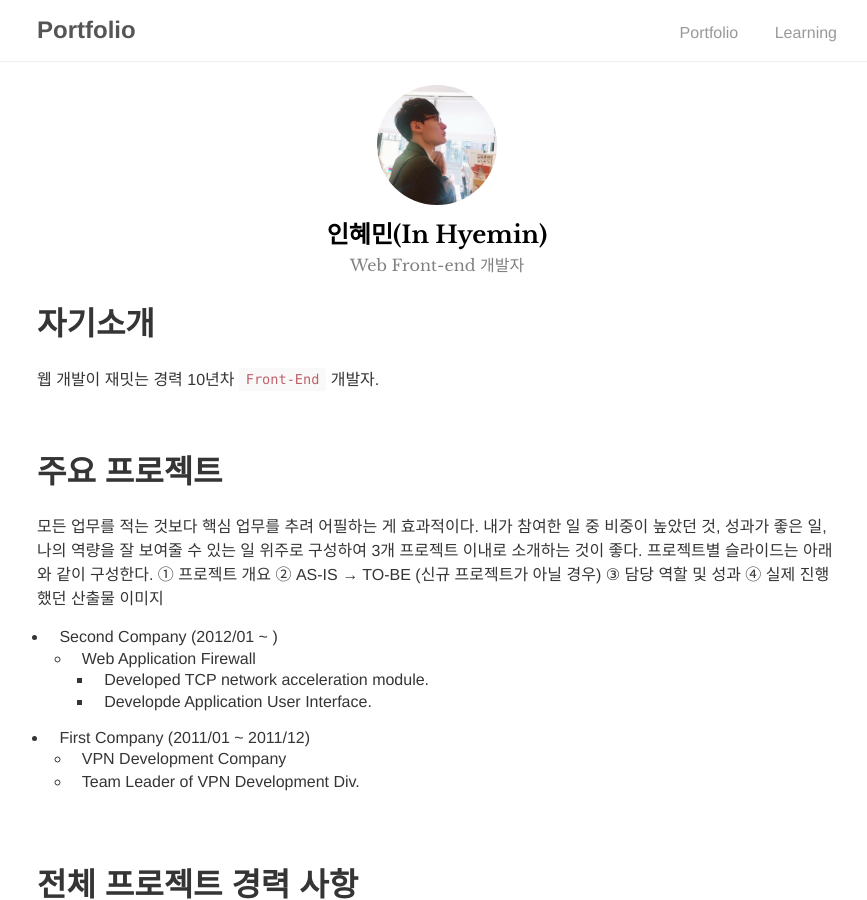
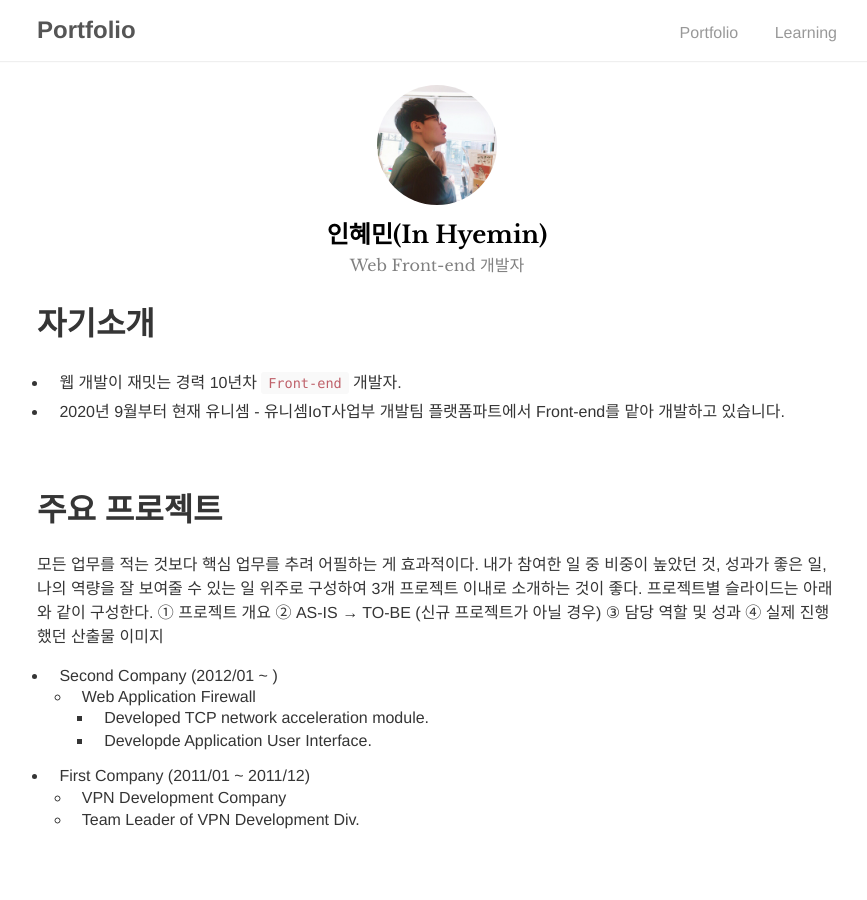
Before and after one commit to minilgl/minilgl.github.io, a Jekyll site: the page built from index.md, in a window 1280 px wide and 900 px high. Shown: the whole window, without its empty margins (203-1070 px from the left). Built offline with Jekyll 4.4.1, drawn with Linux system fonts in a browser that asks for light colours; our own code applies the rules of GitHub Pages for plain Markdown files.

Commit message:
Update index.md

```diff
--- a/index.md
+++ b/index.md
@@ -4,7 +4,8 @@ layout: about
 
 # 자기소개
 
-웹 개발이 재밋는 경력 10년차 `Front-End` 개발자.
+* 웹 개발이 재밋는 경력 10년차 `Front-end` 개발자.
+* 2020년 9월부터 현재 유니셈 - 유니셈IoT사업부 개발팀 플랫폼파트에서 Front-end를 맡아 개발하고 있습니다.
 
 <br/>
 
```
